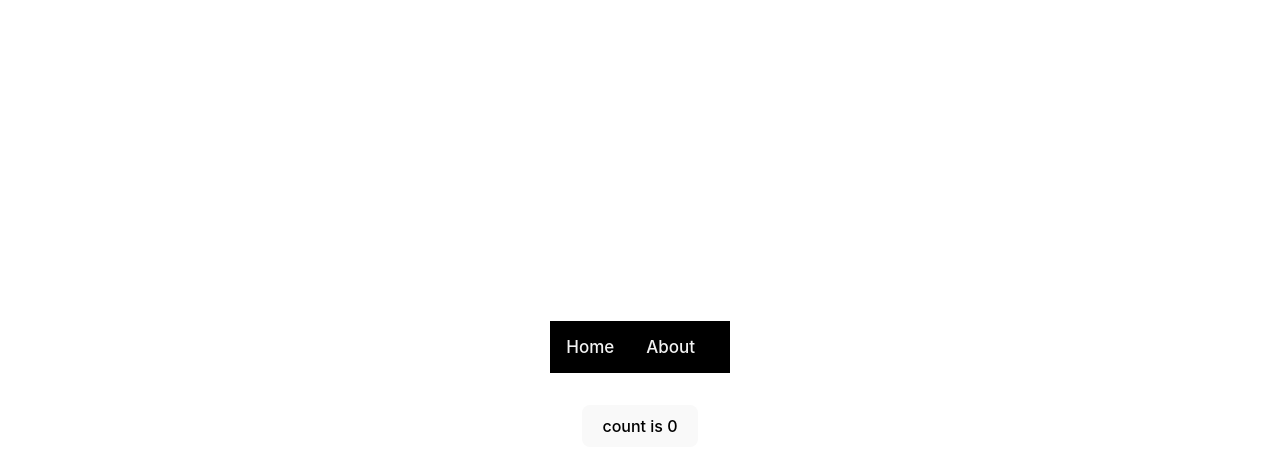
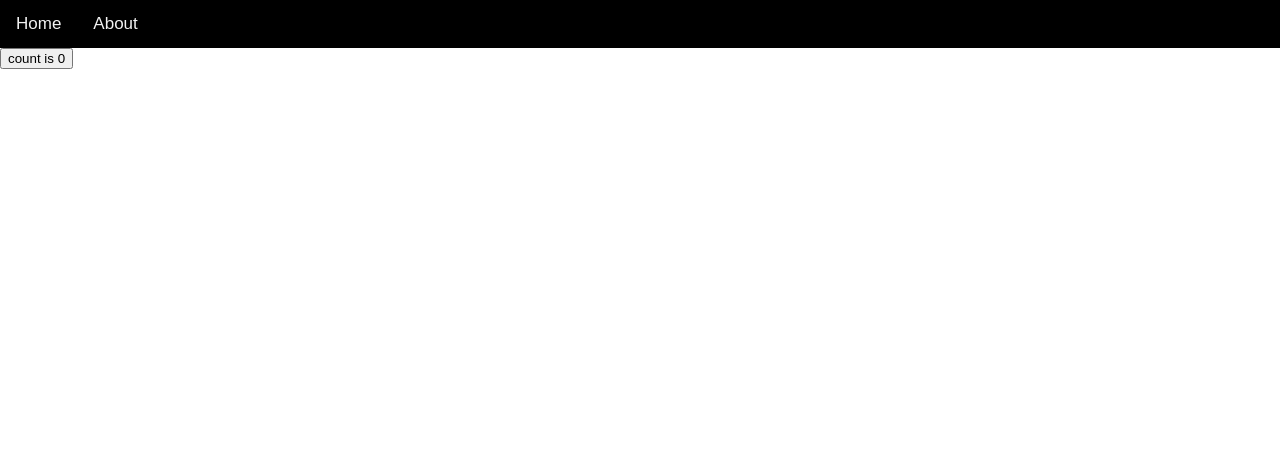
Before and after one commit to lboschman/lboschman.github.io, a Svelte app: page / in a window 1280 px wide. Shown: the top 470 px of the page. Built offline with nearby package versions, Linux system fonts and the light colour scheme.

Commit message:
Move the CSS files

```diff
--- /dev/null
+++ b/public/global.css
@@ -0,0 +1,41 @@
+:root {
+    --gradient: linear-gradient(90deg, #0072ff 0%, #00d4ff 100%);
+    --light: #fff;
+    --grey: #f8f9fa;
+    --black: #000;
+  }
+
+  html,
+  body {
+    margin: 0;
+    padding: 0;
+    font-family: Arial, Helvetica, sans-serif;
+    scroll-behavior: smooth;
+  }
+  .main-bgcolor {
+    background-image: var(--gradient);
+  }
+  .light-color {
+    color: var(--light) !important;
+  }
+  .grey-bgcolor {
+    background: var(--grey);
+  }
+  .company_brand {
+    font-size: x-large;
+    /* font-family: cursive; */
+    /* color: var(--black); */
+    color: #000;
+  }
+
+  .black-text {
+    color: #000;
+  }
+
+  .section {
+    padding: 50px 0;
+  }
+
+  .section-body {
+    padding: 20px 0;
+  }
--- a/src/app.css
+++ /dev/null
@@ -1,81 +0,0 @@
-:root {
-  font-family: Inter, Avenir, Helvetica, Arial, sans-serif;
-  font-size: 16px;
-  line-height: 24px;
-  font-weight: 400;
-
-  color-scheme: light dark;
-  color: rgba(255, 255, 255, 0.87);
-  background-color: #242424;
-
-  font-synthesis: none;
-  text-rendering: optimizeLegibility;
-  -webkit-font-smoothing: antialiased;
-  -moz-osx-font-smoothing: grayscale;
-  -webkit-text-size-adjust: 100%;
-}
-
-a {
-  font-weight: 500;
-  color: #646cff;
-  text-decoration: inherit;
-}
-a:hover {
-  color: #535bf2;
-}
-
-body {
-  margin: 0;
-  display: flex;
-  place-items: center;
-  min-width: 320px;
-  min-height: 100vh;
-}
-
-h1 {
-  font-size: 3.2em;
-  line-height: 1.1;
-}
-
-.card {
-  padding: 2em;
-}
-
-#app {
-  max-width: 1280px;
-  margin: 0 auto;
-  padding: 2rem;
-  text-align: center;
-}
-
-button {
-  border-radius: 8px;
-  border: 1px solid transparent;
-  padding: 0.6em 1.2em;
-  font-size: 1em;
-  font-weight: 500;
-  font-family: inherit;
-  background-color: #1a1a1a;
-  cursor: pointer;
-  transition: border-color 0.25s;
-}
-button:hover {
-  border-color: #646cff;
-}
-button:focus,
-button:focus-visible {
-  outline: 4px auto -webkit-focus-ring-color;
-}
-
-@media (prefers-color-scheme: light) {
-  :root {
-    color: #213547;
-    background-color: #ffffff;
-  }
-  a:hover {
-    color: #747bff;
-  }
-  button {
-    background-color: #f9f9f9;
-  }
-}
--- a/src/main.ts
+++ b/src/main.ts
@@ -1,4 +1,4 @@
-import './app.css'
+import '../public/global.css'
 import App from './App.svelte'
 
 const app = new App({
```
